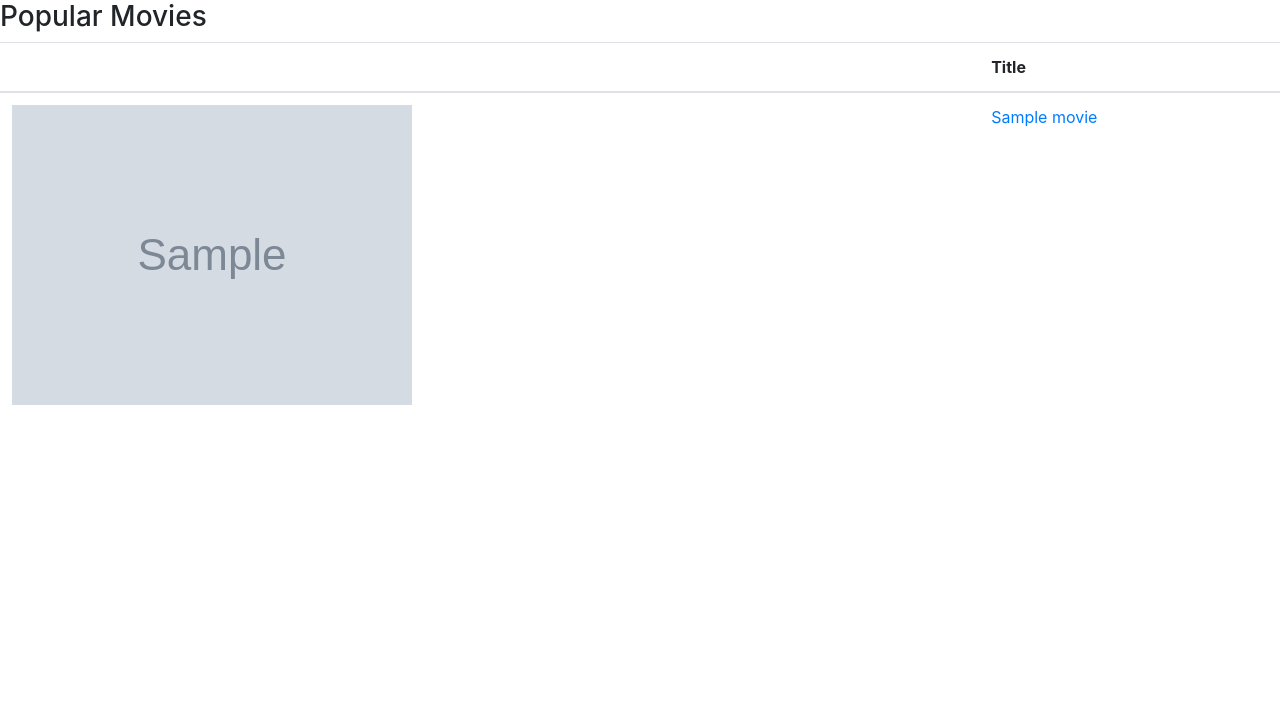
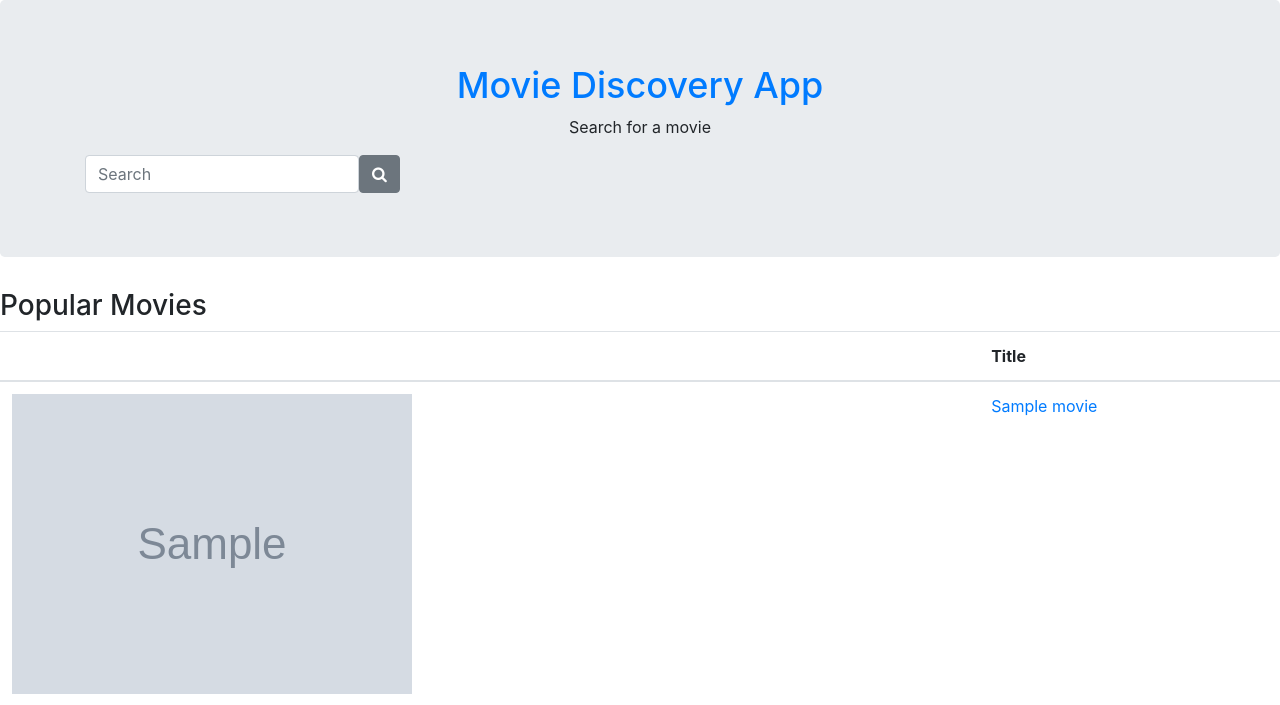
Before and after one commit to memuunkie/movie_db_app, a Flask app: template templates/home.html in a window 1280 px wide. Shown: the part 56-761 px from the top of the page. Run offline with Flask 2, Linux system fonts and the light colour scheme; the template is opened without the code that fills it: most values are stand-ins (such as "Sample title", 1, 10 or a date in 2020); grey boxes marked "Sample" are stand-in pictures; some libraries are stand-ins or nearby versions.

Commit message:
TEMPLATE: testing out jumbotron header for home

```diff
--- a/templates/home.html
+++ b/templates/home.html
@@ -1,6 +1,24 @@
 {% extends 'base.html' %}
 
 {% block content %}
+
+	<section class="jumbotron text-center">
+		<div class="container">
+			<a href="/"><h1 style="font-size: 36px">Movie Discovery App</h1></a>
+			<p>Search for a movie</p>
+			<!-- Search form -->
+			<form class="form-inline" action="{{ url_for('search') }}" methods="GET">
+				<div class="form-group">
+					<input class="form-control" type="search" name="searchTerms" placeholder="Search" aria-label="Search">
+					<span class="input-group-btn">
+						<button class="btn btn-secondary" type="submit"><i class="fa fa-search"></i></button>
+					</span>
+				</div>
+			</form>
+
+		</div>
+
+	</section>
 
 	<h3>Popular Movies</h3>
 
```
